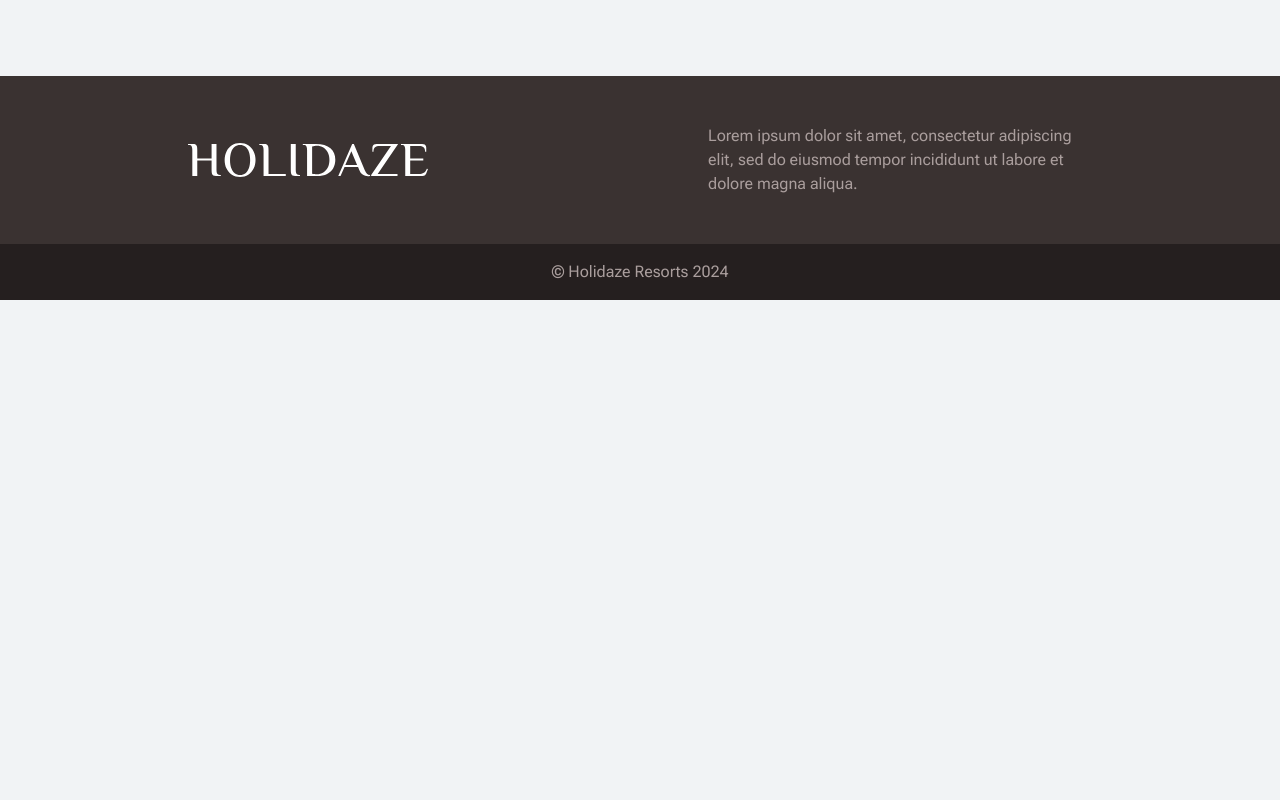
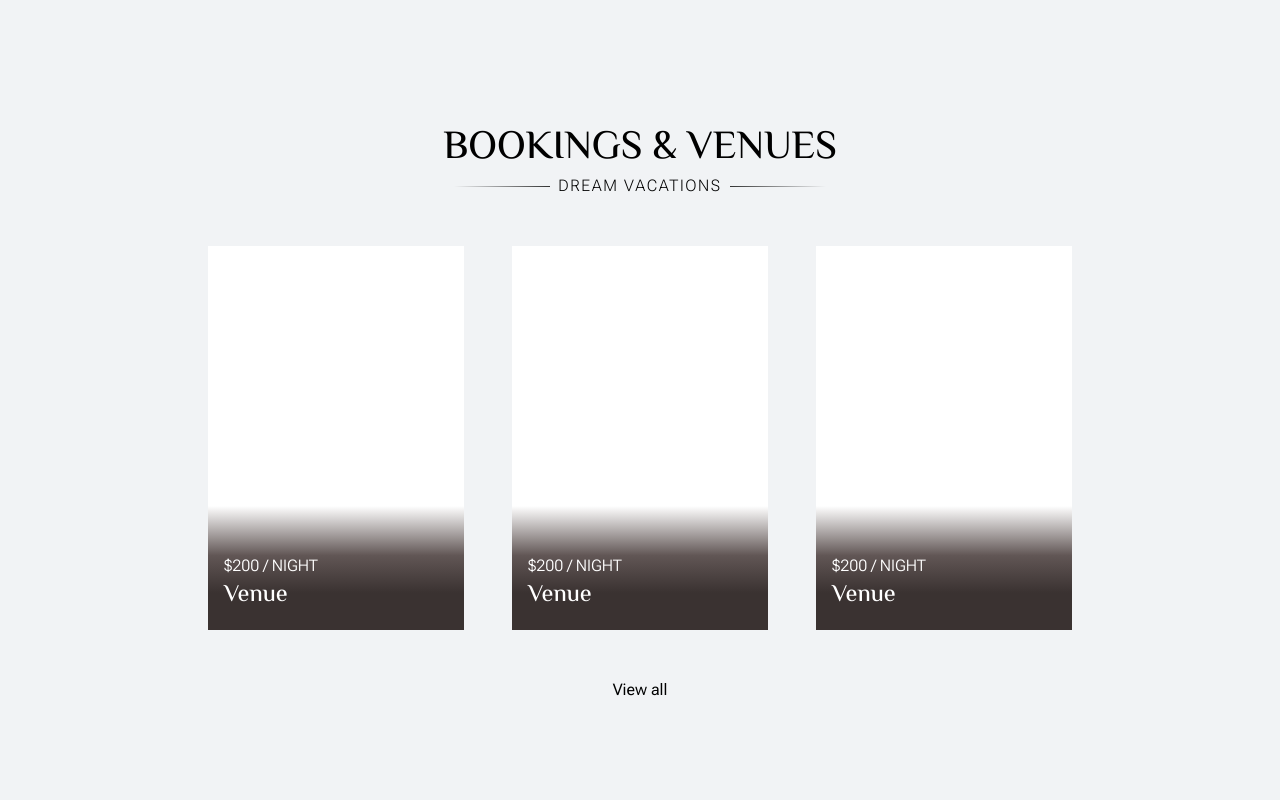
Before and after one commit to devholdt/Holidaze, a Next.js app: page / in a window 1280 px wide. Shown: the part 820-1620 px from the top of the page. Before the commit the page ends 1120 px from the top, so only its background shows below. Built offline with nearby package versions, Linux system fonts and the light colour scheme.

Commit message:
adds VenueCard component

```diff
--- a/app/page.tsx
+++ b/app/page.tsx
@@ -2,6 +2,7 @@ import water from "@/public/texture-water-lighter.jpg";
 import beach from "@/public/background-beach.jpg";
 import Logo from "@/app/ui/holidaze-logo";
 import Subheading from "@/app/ui/subheading";
+import VenueCard from "@/app/ui/venue-card";
 import { elMessiri } from "@/app/ui/fonts";
 
 export default function Home() {
@@ -18,6 +19,7 @@ export default function Home() {
 					<Logo src={"/logo-white-subtitle.svg"} width={400} height={200} />
 				</h1>
 			</div>
+
 			<div
 				style={{
 					backgroundImage: `url(${beach.src})`,
@@ -27,8 +29,8 @@ export default function Home() {
 				className="flex items-center h-80"
 			>
 				<div className="p-20 text-dark">
-					<Subheading text={"Welcome"} width={"w-24"} />
-					<h2 className={`${elMessiri.className} leading-none`}>
+					<Subheading text={"Welcome"} left={""} right={"w-24 ms-2"} />
+					<h2 className={`${elMessiri.className} leading-tight`}>
 						Serene Escapes
 					</h2>
 					<p className="max-w-80 font-light">
@@ -38,6 +40,25 @@ export default function Home() {
 					</p>
 				</div>
 			</div>
+
+			<div className="flex flex-col items-center my-36">
+				<div className="flex flex-col items-center">
+					<h3 className={`${elMessiri.className} leading-tight`}>
+						Bookings & Venues
+					</h3>
+					<Subheading
+						text={"Dream Vacations"}
+						left={"w-24 me-2"}
+						right={"w-24 ms-2"}
+					/>
+				</div>
+				<div className="flex gap-12 mt-12">
+					<VenueCard />
+					<VenueCard />
+					<VenueCard />
+				</div>
+				<button className="mt-12">View all</button>
+			</div>
 		</main>
 	);
 }
--- a/app/ui/globals.css
+++ b/app/ui/globals.css
@@ -2,6 +2,26 @@
 @tailwind components;
 @tailwind utilities;
 
+h1,
+h3,
+h5 {
+	text-transform: uppercase;
+}
+
+h1 {
+	font-size: 4em;
+}
+
 h2 {
+	font-size: 3em;
+}
+
+h3 {
 	font-size: 2.5em;
+	font-weight: 500;
 }
+
+h4 {
+	font-size: 1.5em;
+	font-weight: 500;
+}
--- a/app/ui/subheading.tsx
+++ b/app/ui/subheading.tsx
@@ -2,15 +2,23 @@ import { FC } from "react";
 
 type SubheadingProps = {
 	text: string;
-	width?: string;
+	left?: string;
+	right?: string;
 };
 
-const Subheading: FC<SubheadingProps> = ({ text, width = "w-20" }) => {
+const Subheading: FC<SubheadingProps> = ({
+	text,
+	left = "w-20 me-2",
+	right = "w-20 ms-2",
+}) => {
 	return (
-		<div className="flex flex-row items-center gap-2">
+		<div className="flex flex-row items-center">
+			<div
+				className={`${left} h-px bg-gradient-to-l from-dark to-transparent`}
+			></div>
 			<p className="uppercase tracking-widest font-extralight">{text}</p>
 			<div
-				className={`${width} h-px bg-gradient-to-r from-dark to-transparent`}
+				className={`${right} h-px bg-gradient-to-r from-dark to-transparent`}
 			></div>
 		</div>
 	);
--- /dev/null
+++ b/app/ui/venue-card.tsx
@@ -0,0 +1,13 @@
+import { elMessiri } from "@/app/ui/fonts";
+
+export default function VenueCard() {
+	return (
+		<div className="flex flex-col bg-white h-96 w-64">
+			<div className="bg-transparent flex-1"></div>
+			<div className="bg-gradient-to-t from-darkBrown from-30% via-brown via-60% text-white flex flex-col justify-center px-4 pb-4 pt-12">
+				<p className="font-light uppercase">$200 / night</p>
+				<h4 className={`${elMessiri.className}`}>Venue</h4>
+			</div>
+		</div>
+	);
+}
```
